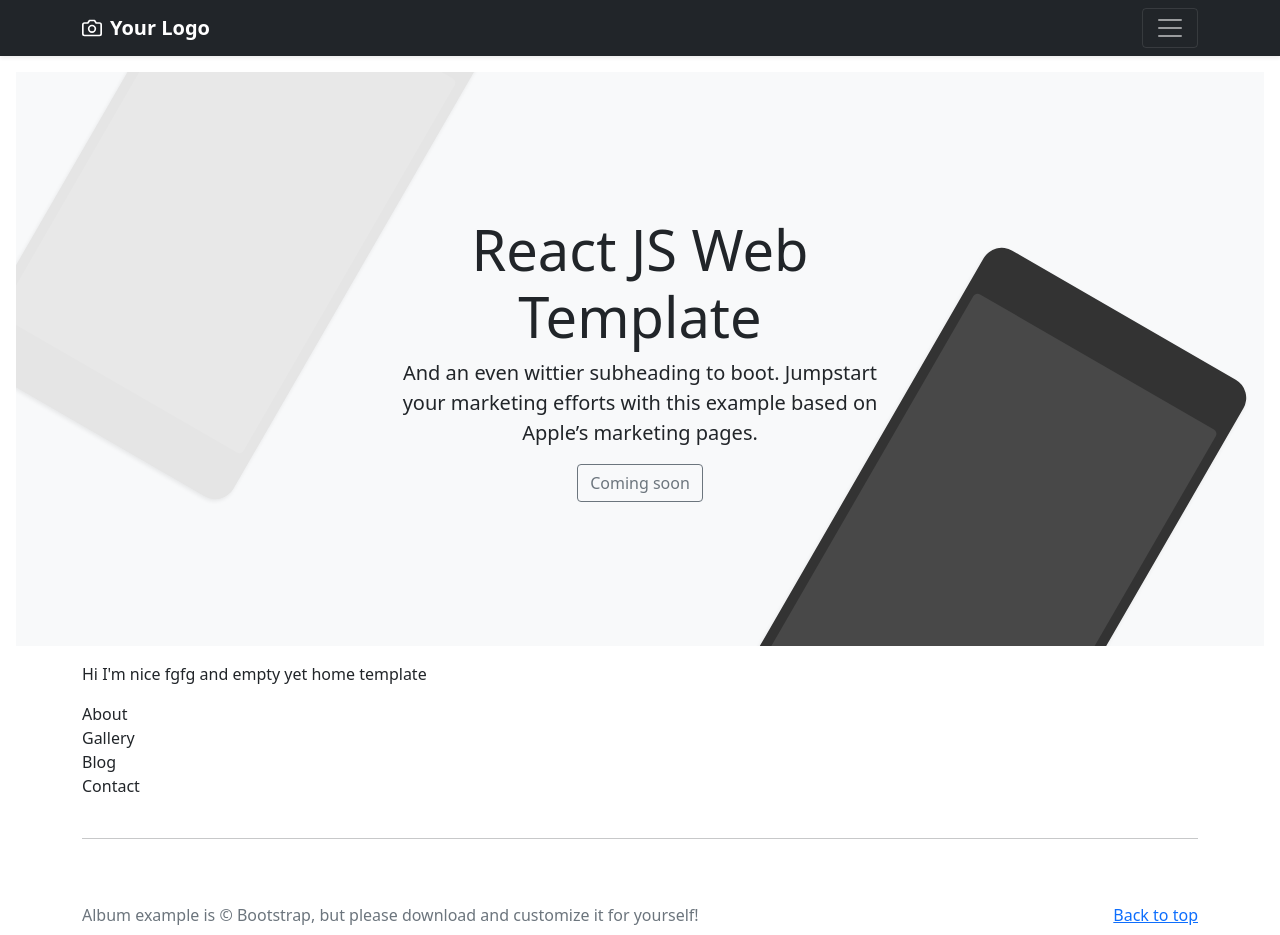
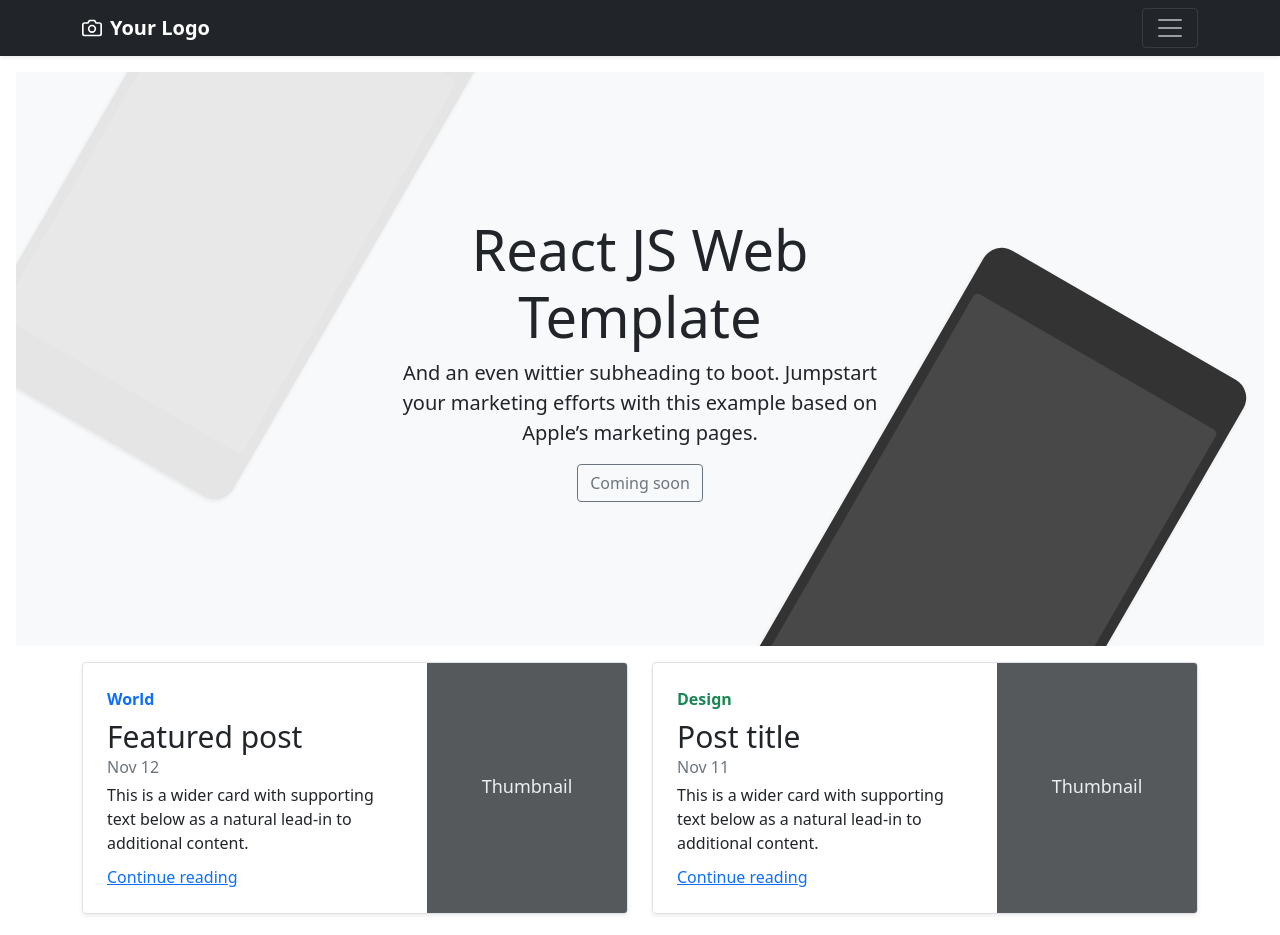
Before and after one commit to Martin-Mather/react-web-templat, a React (Create React App) app: page /#/ in a window 1280 px wide. Shown: the top 935 px of the page. Built offline with nearby package versions, Linux system fonts and the light colour scheme.

Commit message:
- blog improvements Html

```diff
--- a/src/App.js
+++ b/src/App.js
@@ -11,7 +11,8 @@ import {
 
 /*
 
-   todo: dodac gallery/portfolio https://getbootstrap.com/docs/5.0/examples/album/
+   todo: fix active links
+   todo: dodac gallery/portfolio page https://getbootstrap.com/docs/5.0/examples/album/
    todo: podlaczyc breadcrumb
    todo: dodac krotkei description pod kazdym page header
    todo: blog loading ladniejsze
@@ -55,18 +56,18 @@ class App extends React.Component {
                                 </div>
                                 <div class="col-sm-4 offset-md-1 py-4">
                                     <h4 class="text-white">Menu</h4>
-                                    <ul class="list-unstyled">
+                                    <ul class="list-unstyled main-nav">
                                         <li>
-                                            <NavLink exact to="/" className={'text-white'} activeClassName="active">Home</NavLink>
+                                            <NavLink exact to="/"  activeClassName="active">Home</NavLink>
                                         </li>
                                         <li>
-                                            <NavLink to="/about" className={'text-white'} activeClassName="active">About</NavLink>
+                                            <NavLink to="/about"  activeClassName="active">About</NavLink>
                                         </li>
                                         <li>
-                                            <NavLink to="/blog" className={'text-white'} activeClassName="active">Blog</NavLink>
+                                            <NavLink to="/blog"  activeClassName="active">Our Blog</NavLink>
                                         </li>
                                         <li>
-                                            <NavLink to="/contact" className={'text-white'} activeClassName="active">Contact</NavLink>
+                                            <NavLink to="/contact"  activeClassName="active">Contact Us</NavLink>
                                         </li>
                                     </ul>
                                 </div>
--- a/src/about/about.js
+++ b/src/about/about.js
@@ -8,9 +8,18 @@ function About() {
             <header className={'page-head'}>
                 <div className={'container'}>
                     <h1>About</h1>
+                    <p>Etiam porta sem malesuada magna mollis euismod. Cras mattis consectetur</p>
+
                 </div>
             </header>
             <main className={'container'}>
+                <nav aria-label="breadcrumb">
+                    <ol className="breadcrumb">
+                        <li className="breadcrumb-item"><a href="#">Home</a></li>
+                        <li className="breadcrumb-item"><a href="#">Library</a></li>
+                        <li className="breadcrumb-item active" aria-current="page">Data</li>
+                    </ol>
+                </nav>
                 <p>About page content</p>
             </main>
 
--- a/src/blog/Blog.js
+++ b/src/blog/Blog.js
@@ -37,11 +37,21 @@ function BlogListView() {
         <div>
             <header className={'page-head'}>
                 <div className={'container'}>
-                    <h1>Blog {category}</h1>
+                    <h1>Our Blog {category}</h1>
+                    <p>Etiam porta sem malesuada magna mollis euismod. Cras mattis consectetur</p>
                 </div>
             </header>
 
             <main className={'container'}>
+
+                <nav aria-label="breadcrumb">
+                    <ol className="breadcrumb">
+                        <li className="breadcrumb-item"><a href="#">Home</a></li>
+                        <li className="breadcrumb-item"><a href="#">Library</a></li>
+                        <li className="breadcrumb-item active" aria-current="page">Data</li>
+                    </ol>
+                </nav>
+
                 <div className={'row'}>
                     <div className={'col-md-8'}>
                         <BlogPostsList category={category} />
--- a/src/blog/BlogPostsList.js
+++ b/src/blog/BlogPostsList.js
@@ -44,18 +44,18 @@ function BlogPostsList({category}) {
 const List = props =>
     props.list.map(item => (
 
-            <div key={item.objectID} className="row g-0 border rounded overflow-hidden flex-md-row mb-4 shadow-sm h-md-250 position-relative">
-                <div className="col p-4 d-flex flex-column position-static">
-                    <strong className="d-inline-block mb-2 text-primary">World</strong>
-                    <h3 className="mb-0">{item.title}</h3>
-                    <div className="mb-1 text-muted">Nov 12</div>
-                    <p className="card-text mb-auto">This is a wider card with supporting text below as a natural lead-in to additional content.</p>
-                    <a href={item.url} className="stretched-link">Continue reading</a>
-                </div>
-                <div className="col-auto d-none d-lg-block text-center">
-                    <svg className="bd-placeholder-img " width="200" height="250" xmlns="http://www.w3.org/2000/svg" role="img" aria-label="Placeholder: Thumbnail" preserveAspectRatio="xMidYMid slice" focusable="false"><title>Placeholder</title><rect width="100%" height="100%" fill="#55595c"></rect><text x="50%" y="50%" fill="#eceeef" dy=".3em">Thumbnail</text></svg>
-                </div>
-            </div>
+        <article className="blog-post" key={item.objectID}>
+            <h2 className="blog-post-title">{item.title}</h2>
+            <p className="blog-post-meta">December 23, 2013 by <a href={item.url}>{item.author}</a></p>
+
+            <p>Cum sociis natoque penatibus et magnis <a href={item.url}>dis parturient montes</a>, nascetur ridiculus mus. Aenean eu leo quam. Pellentesque ornare sem lacinia quam venenatis vestibulum. Sed posuere consectetur est at lobortis. Cras mattis consectetur purus sit amet fermentum.</p>
+            <blockquote>
+                <p>Curabitur blandit tempus porttitor. <strong>Nullam quis risus eget urna mollis</strong> ornare vel eu leo. Nullam id dolor id nibh ultricies vehicula ut id elit.</p>
+            </blockquote>
+            <p>Etiam porta <em>sem malesuada magna</em> mollis euismod. Cras mattis consectetur purus sit amet fermentum. Aenean lacinia bibendum nulla sed consectetur.</p>
+            <p>Vivamus sagittis lacus vel augue laoreet rutrum faucibus dolor auctor. Duis mollis, est non commodo luctus, nisi erat porttitor ligula, eget lacinia odio sem nec elit. Morbi leo risus, porta ac consectetur ac, vestibulum at eros.</p>
+            <a href={item.url} >Continue reading</a>
+        </article>
 
 ));
 
--- a/src/contact/contact.js
+++ b/src/contact/contact.js
@@ -14,10 +14,19 @@ function Contact() {
         <div>
             <header className={'page-head'}>
                 <div className={'container'}>
-                    <h1>Contact</h1>
+                    <h1>Contact Us</h1>
+                    <p>Etiam porta sem malesuada magna mollis euismod. Cras mattis consectetur</p>
+
                 </div>
             </header>
             <main className={'container'}>
+                <nav aria-label="breadcrumb">
+                    <ol className="breadcrumb">
+                        <li className="breadcrumb-item"><a href="#">Home</a></li>
+                        <li className="breadcrumb-item"><a href="#">Library</a></li>
+                        <li className="breadcrumb-item active" aria-current="page">Data</li>
+                    </ol>
+                </nav>
                 <p>Contact page content</p>
             </main>
 
--- a/src/home/home.js
+++ b/src/home/home.js
@@ -24,20 +24,47 @@ class HomeTemplate extends React.Component {
                     <div class="product-device shadow-sm d-none d-md-block"></div>
                     <div class="product-device product-device-2 shadow-sm d-none d-md-block"></div>
                 </div>
-                <div className={'container'}>
-                <p>Hi I'm nice fgfg and empty yet home template</p>
+
+                <div className="container">
+                    <div class="row mb-2">
+                        <div class="col-md-6">
+                            <div class="row g-0 border rounded overflow-hidden flex-md-row mb-4 shadow-sm h-md-250 position-relative">
+                                <div class="col p-4 d-flex flex-column position-static">
+                                    <strong class="d-inline-block mb-2 text-primary">World</strong>
+                                    <h3 class="mb-0">Featured post</h3>
+                                    <div class="mb-1 text-muted">Nov 12</div>
+                                    <p class="card-text mb-auto">This is a wider card with supporting text below as a natural lead-in to additional content.</p>
+                                    <a href="#" class="stretched-link">Continue reading</a>
+                                </div>
+                                <div class="col-auto d-none d-lg-block">
+                                    <svg class="bd-placeholder-img" width="200" height="250" xmlns="http://www.w3.org/2000/svg" role="img" aria-label="Placeholder: Thumbnail" preserveAspectRatio="xMidYMid slice" focusable="false"><title>Placeholder</title><rect width="100%" height="100%" fill="#55595c"></rect><text x="50%" y="50%" fill="#eceeef" dy=".3em">Thumbnail</text></svg>
+
+                                </div>
+                            </div>
+                        </div>
+                        <div class="col-md-6">
+                            <div class="row g-0 border rounded overflow-hidden flex-md-row mb-4 shadow-sm h-md-250 position-relative">
+                                <div class="col p-4 d-flex flex-column position-static">
+                                    <strong class="d-inline-block mb-2 text-success">Design</strong>
+                                    <h3 class="mb-0">Post title</h3>
+                                    <div class="mb-1 text-muted">Nov 11</div>
+                                    <p class="mb-auto">This is a wider card with supporting text below as a natural lead-in to additional content.</p>
+                                    <a href="#" class="stretched-link">Continue reading</a>
+                                </div>
+                                <div class="col-auto d-none d-lg-block">
+                                    <svg class="bd-placeholder-img" width="200" height="250" xmlns="http://www.w3.org/2000/svg" role="img" aria-label="Placeholder: Thumbnail" preserveAspectRatio="xMidYMid slice" focusable="false"><title>Placeholder</title><rect width="100%" height="100%" fill="#55595c"></rect><text x="50%" y="50%" fill="#eceeef" dy=".3em">Thumbnail</text></svg>
+
+                                </div>
+                            </div>
+                        </div>
+                    </div>
                 </div>
-
                 <div className="container">
                     About
                 </div>
 
                 <div className="container">
                     Gallery
-                </div>
-
-                <div className="container">
-                    Blog
                 </div>
                 <div className="container">
                     Contact
--- a/src/index.scss
+++ b/src/index.scss
@@ -15,22 +15,41 @@ $grid-breakpoints: (
   margin: auto;
 }
 
+.main-nav {
+  a {
+    color: #fff;
+    transition: color 0.3s;
+
+
+    &:hover {
+      color: rgba(#fff,0.7);
+    }
+  }
+  a.active {
+    color: gold;
+  }
+
+}
 
 
 .page-head {
-  padding: 30px 20px;
+  padding: 30px 20px 50px 20px;
   text-align: left;
-  margin-bottom: 50px;
+  margin-bottom: 30px;
   background-color: #fafafa;
+
+  p {
+    color: darken(#ccc,15%);
+  }
 }
 
 .page-head h1 {
   max-width: 1400px;
-  margin: 40px  auto;
+  margin: 40px auto 5px auto;
 }
 
 h1 {
-  font-size: 40px;
+  font-size: 45px;
   font-weight: 600;
 }
 
@@ -52,9 +71,11 @@ h3 {
   border-left: 1px solid #ccc;
 }
 
+.breadcrumb {
+  margin-bottom: 30px;
+}
+
 /* sidebar */
-
-
 .sidebar-nav {
   display: flex;
   flex-direction: column;
--- a/src/post/Post.js
+++ b/src/post/Post.js
@@ -19,6 +19,13 @@ function Post() {
                 </div>
             </header>
             <main className={'container'}>
+                <nav aria-label="breadcrumb">
+                    <ol className="breadcrumb">
+                        <li className="breadcrumb-item"><a href="#">Home</a></li>
+                        <li className="breadcrumb-item"><a href="#">Library</a></li>
+                        <li className="breadcrumb-item active" aria-current="page">Data</li>
+                    </ol>
+                </nav>
                 <div className={'row'}>
                     <div className={'col-md-8'}>
                         <PostSingle category={category} slug={slug} />
```
Also changed, not shown: 1 other file (tests, documents, lock files or other folders).
